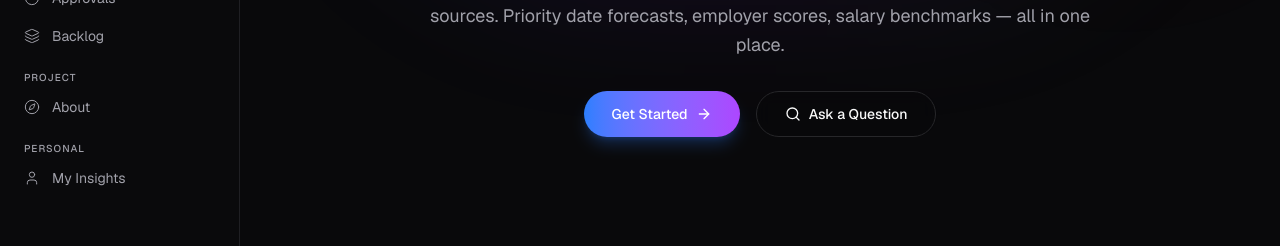
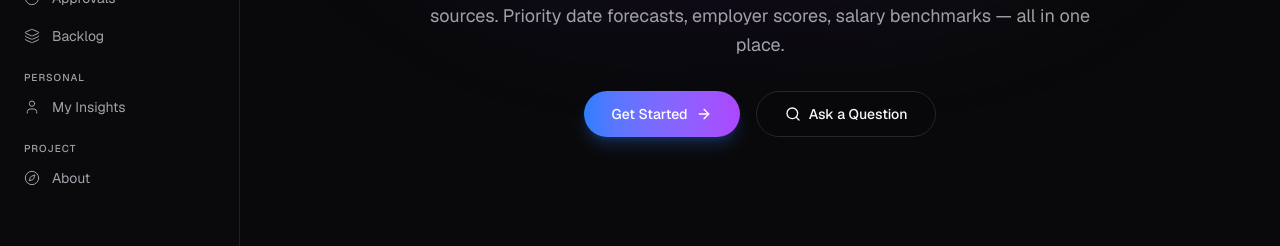
Before and after one commit to v-rathod/immigration-insights-app, a Next.js app: page / in a window 1280 px wide. Shown: the part 435-681 px from the top of the page. Built offline with nearby package versions, Linux system fonts and the light colour scheme; no server answers.

Commit message:
chore: reorder sidebar navigation - Personal after Dashboards, Project at end

```diff
--- a/src/components/layout/sidebar.tsx
+++ b/src/components/layout/sidebar.tsx
@@ -45,8 +45,8 @@ const NAV_ITEMS: NavItem[] = [
   { href: "/dashboard/processing", label: "Processing", icon: Clock, group: "Dashboards" },
   { href: "/dashboard/approvals", label: "Approvals", icon: CheckCircle, group: "Dashboards" },
   { href: "/dashboard/backlog", label: "Backlog", icon: Layers, group: "Dashboards" },
+  { href: "/insights", label: "My Insights", icon: User, group: "Personal" },
   { href: "/about", label: "About", icon: Compass, group: "Project" },
-  { href: "/insights", label: "My Insights", icon: User, group: "Personal" },
 ];
 
 // ---------------------------------------------------------------------------
```
